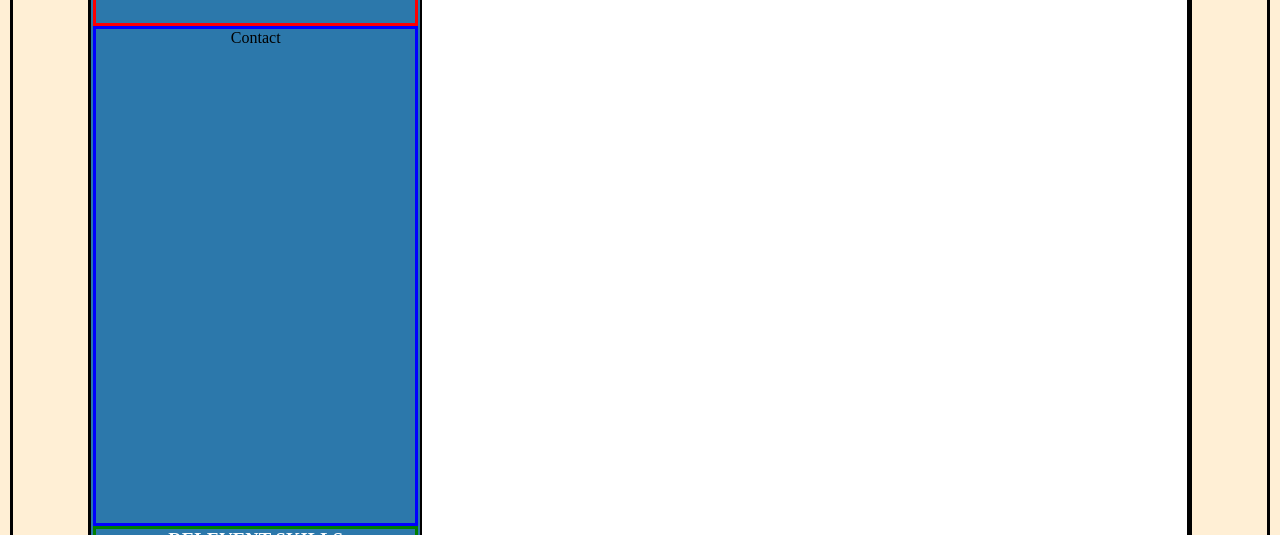
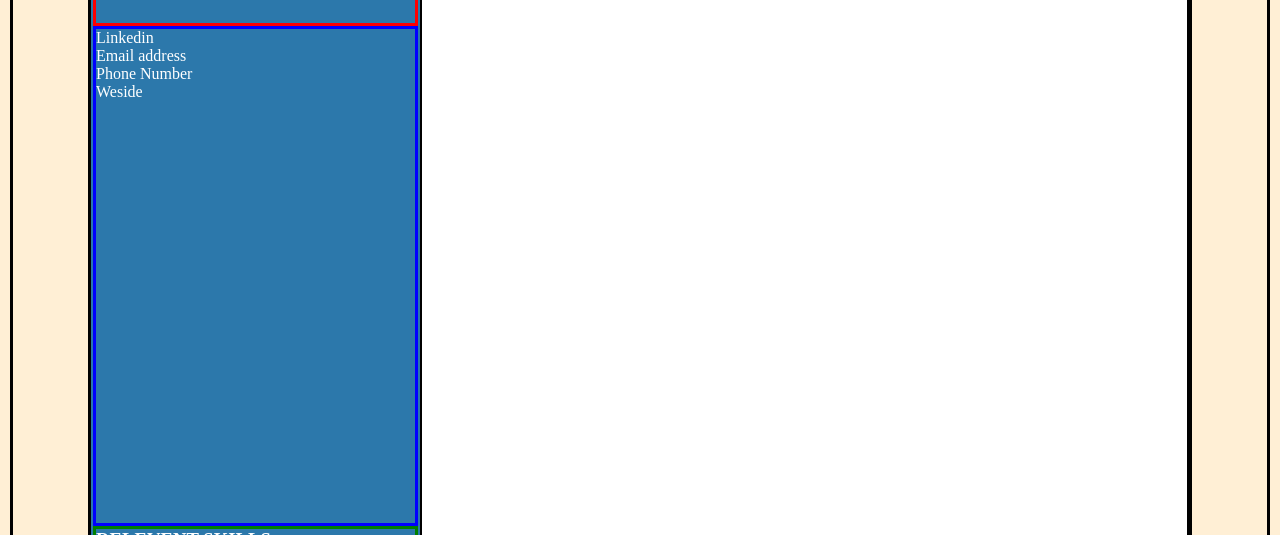
Before and after one commit to NgalemoPatrick/day-4-resume, a plain HTML site: page index.html in a window 1280 px wide. Shown: the part 417-952 px from the top of the page. Drawn offline with Linux system fonts and the light colour scheme.

Commit message:
add contact content

```diff
--- a/index.html
+++ b/index.html
@@ -19,7 +19,14 @@
                     <h1 class="fullname">One Piece</h1>
                     <h2>Sofware engineer</h2>
                 </div>
-                <div class="contact">Contact</div>
+                <div class="contact">
+                    <div class="contact-item">Linkedin</div>
+                    <div class="contact-item">Email address</div>
+                    <div class="contact-item">Phone Number</div>
+                    <div class="contact-item">Weside</div>
+                    <div class="contact-item"></div>
+                </div>
+
                 <div class="relevent-skills">
                     <h3>RELEVENT SKILLS</h3>
                     <br>
--- a/style.css
+++ b/style.css
@@ -28,7 +28,6 @@ body {
     border: 2px solid #2c78ab;
     background-color: #2c78ab ;
     width: 30%;
-    text-align: center;
     flex-direction: column;
     justify-content: space-evenly;
 }
@@ -39,6 +38,7 @@ body {
 }
 
 .image {
+    text-align: center;
     border: solid red;
     padding-top: 50px;
     height: 350px;
@@ -58,6 +58,7 @@ h1 , h2 {
 .contact {
     border: solid blue;
     height: 500px;
+    color: white;
 }
 
 .relevent-skills {
```
